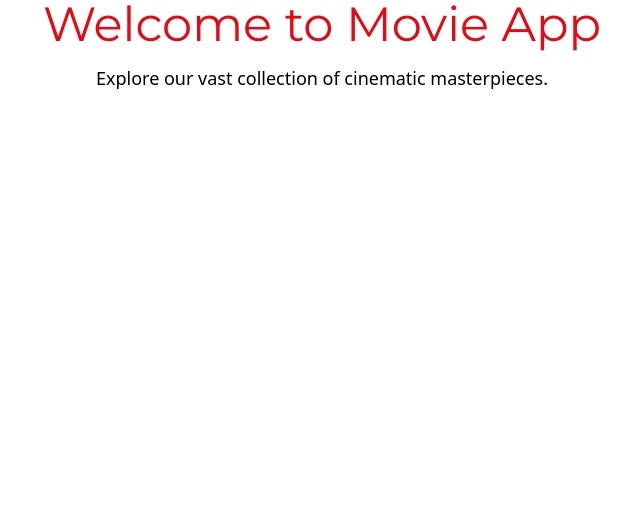
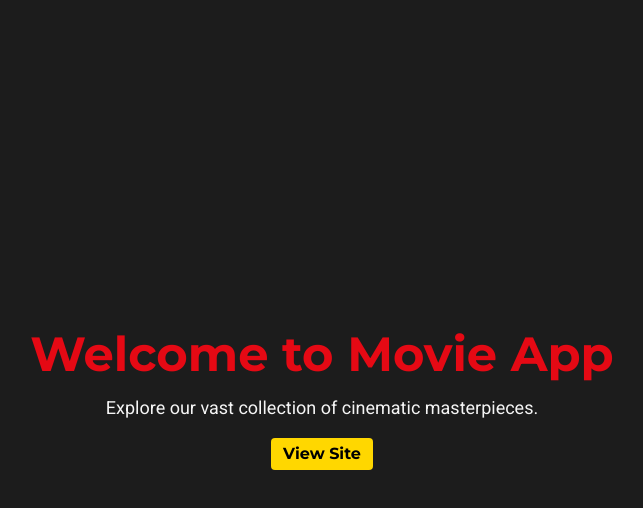
Before and after one commit to chiamakauyanna/movie-project, a React app: page / in a window 1280 px wide. Shown: the top 508 px of the page, without its empty margins (318-961 px from the left). Built offline with nearby package versions, Linux system fonts and the light colour scheme; no server answers; the HTML template or start-up script is replaced by a standard one.

Commit message:
Styling: styled the home page

```diff
--- a/src/components/Home.jsx
+++ b/src/components/Home.jsx
@@ -1,12 +1,19 @@
+import { Link } from "react-router-dom";
+
 const Home = () => {
     return (
-        <div className="text-center">
-            <h1 className="text-5xl font-heading text-accent mb-4">
+        <div className="container max-w-none bg-secondary h-screen flex justify-center items-center">
+            <div className="flex flex-col justify-center items-center">
+                 <h1 className="text-5xl font-heading text-accent font-bold mb-4">
                 Welcome to Movie App
             </h1>
-            <p className="text-lg">
+            <p className="text-lg text-textPrimary font-body mb-4">
                 Explore our vast collection of cinematic masterpieces.
             </p>
+            <button className="px-3 py-1 bg-gold font-heading rounded mx-auto font-bold ">
+                <Link to="/movies">View Site</Link>
+            </button>
+            </div>
         </div>
     );
 };
```
